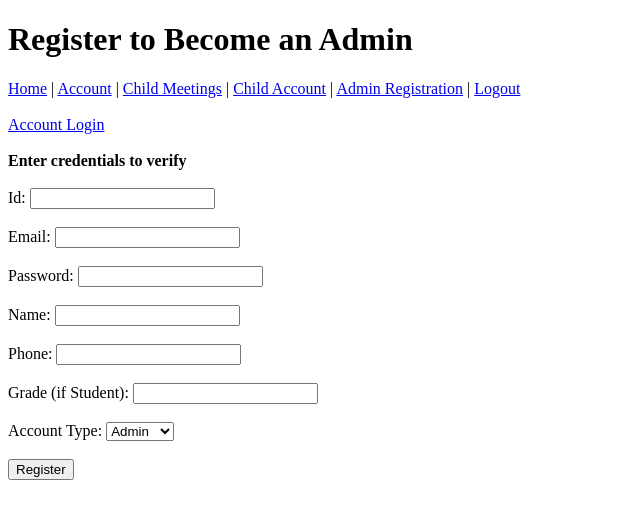
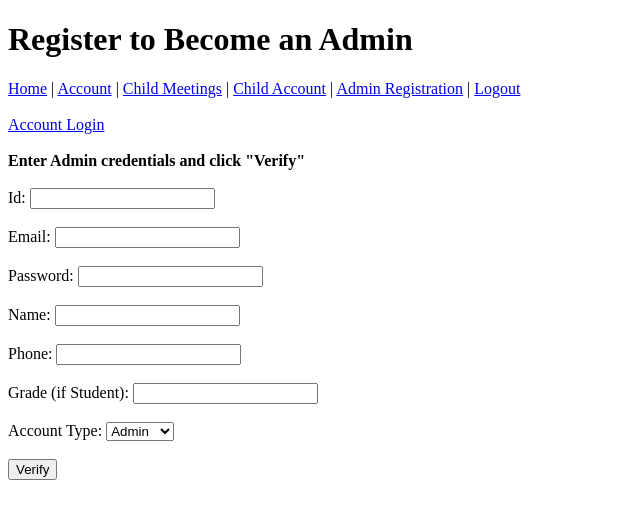
Before and after one commit to saltyseas69/Databse-II, a PHP site: page /Parent/becomeadmin.php in a window 1280 px wide. Shown: the top 519 px of the page, without its empty margins (0-640 px from the left). Run offline with PHP 8.4, Linux system fonts and the light colour scheme; a user stored in the database is signed in; data comes from the database, SQL or seed files in the repository.

Commit message:
Update becomeadmin.php

```diff
--- a/Parent/becomeadmin.php
+++ b/Parent/becomeadmin.php
@@ -21,7 +21,7 @@
         <br>
         <a href="./index.php">Account Login</a>
         <br><br>
-<b>Enter credentials to verify</b>
+<b>Enter Admin credentials and click "Verify"</b>
 
 <section>
     <br>
@@ -51,15 +51,27 @@
             <option value="parents">Parent</option>
         </select>
         <br><br>
-        <input type="submit" name="register" value="Register">
+        <input type="submit" name="register" value="Verify">
     </form>
 </section>
 
 <?php
+session_start();
 $dbConnection = mysqli_connect("localhost", "root", "", "DB2");
 if (!$dbConnection) {
     die("Connection failed: " . mysqli_connect_error());
 }
+$parent = "select * from users where id = " . $_SESSION['sessionID'];
+$p_result = mysqli_query($dbConnection, $parent);
+
+//select the child of the parent that logged in
+$childof = "SELECT student_id FROM child_of WHERE parent_id = " . $_SESSION['sessionID'];
+//the variable defined in the last line is used to access the db
+$childof_result = $dbConnection->query($childof);
+//now fetch all the data while the rows are not empty
+    while($row = $childof_result->fetch_assoc()){
+        $child_name = $row["student_id"];
+    }
 
 if(isset($_POST['register'])) {
     $id = $_POST['id'];
@@ -78,7 +90,10 @@ if(isset($_POST['register'])) {
 
         if (!$result) {
             echo "<br>Could not insert into User table<br>";
-        } else {
+        }else if($child_name > 0){
+            echo "<br> Could not register as Admin since your child is currently enrolled";
+        }
+        else {
             echo "<br>Successfuly inserted into User table<br>";
 
             switch ($type) {
@@ -87,7 +102,10 @@ if(isset($_POST['register'])) {
                     $result = mysqli_query($dbConnection, $query);
                     if (!$result) {
                         echo "<br>Could not insert into Admin table<br>";
-                    } else {
+                    }else if($child_name > 0){
+                        echo "<br> Could not register as Admin since your child is currently enrolled";
+                    }
+                    else {
                         echo "<br>Successfuly inserted into Admin table<br>";
                     }
                     break;
```
